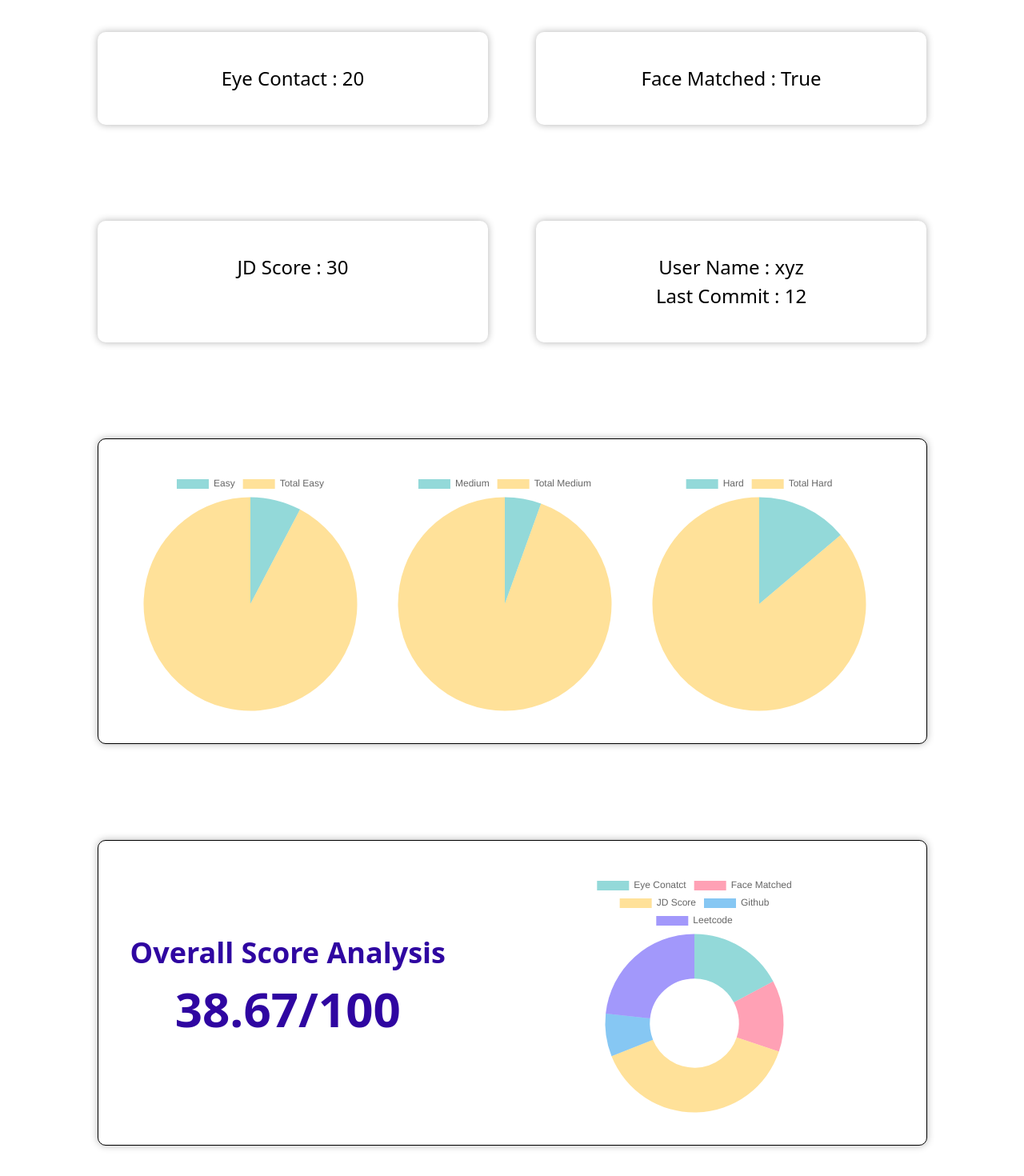
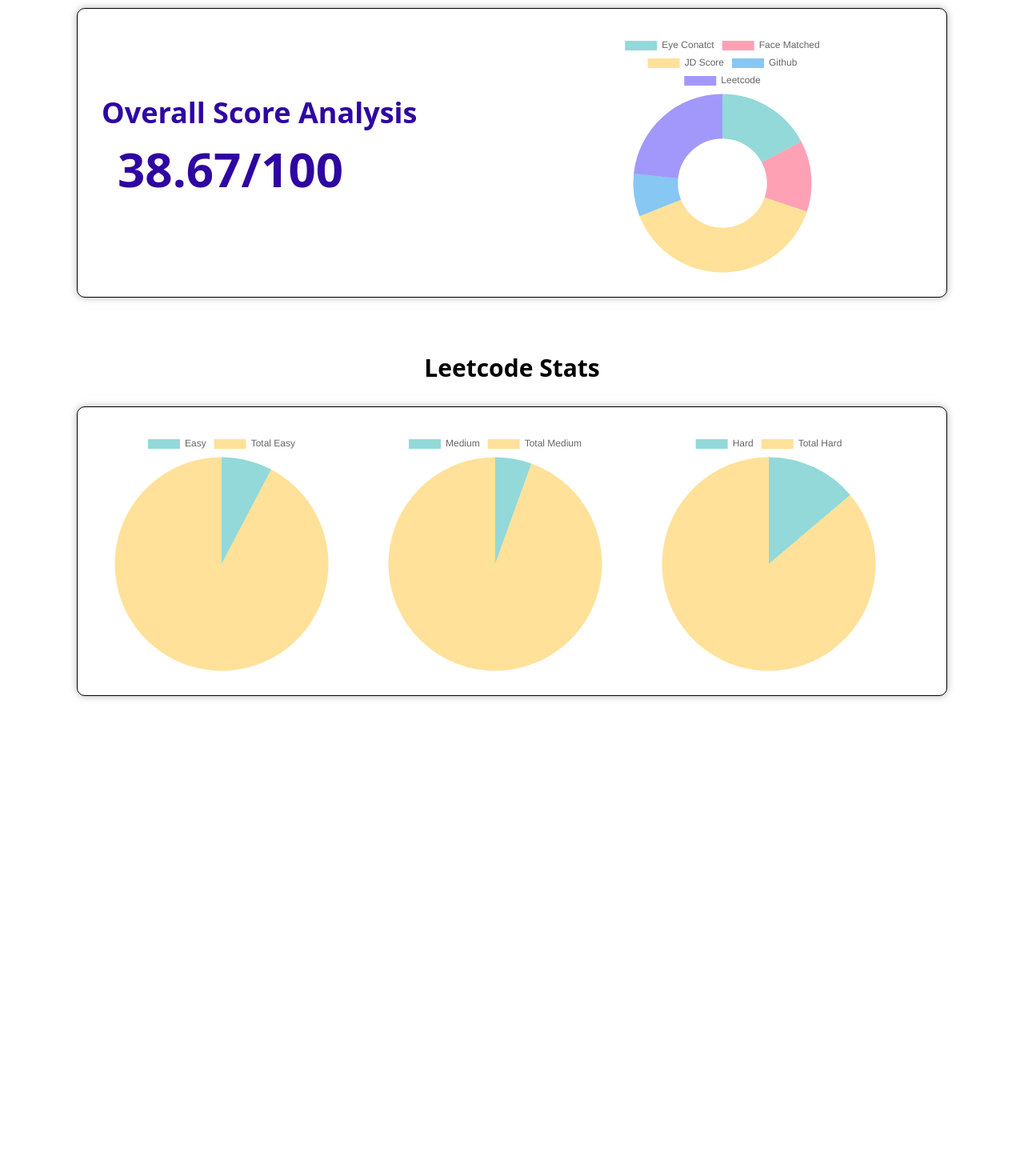
Before and after one commit to anilkumar-011/Digital-hiring-demo-platform, a React (Create React App) app in the folder frontend/: page /score in a window 1280 px wide. Shown: the part 140-1610 px from the top of the page at 80% size. After the commit the page ends 1040 px from the top, so only its background shows below. Built offline with nearby package versions, Linux system fonts and the light colour scheme.

Commit message:
score updated

```diff
--- a/frontend/src/components/sample.css
+++ b/frontend/src/components/sample.css
@@ -25,7 +25,7 @@
     font-size: 24px;
     display: flex;
     justify-content: center;
-    padding: 30px;
+    padding: 30px,30px,30px,30px;
 }
 .scoreMainConIn {
     text-align: center;
@@ -39,10 +39,9 @@
 .scoreMainConLeet{
     color: rgb(47, 6, 161);
     display: flex;
-    text-align: center;
     border-radius: 10px;
     margin: 30px;
-    padding: 40px;
+    padding: 30px;
     width: 85%;
     border-style: solid;
     border-width: 1px;
@@ -50,3 +49,6 @@
     background-color: white;
     box-shadow: 0px 0px 10px rgba(0, 0, 0, 0.3); /* Add box-shadow here */
 }
+.headLeet{
+    width: 100%;
+}
--- a/frontend/src/components/score.js
+++ b/frontend/src/components/score.js
@@ -99,27 +99,29 @@ const Score = () => {
   return (
     <div className="scoreMain">
         <div className="text-center text-3xl font-semibold mt-3">Score Summary</div>
+
         <div className="scoreMainCon">
-            <div className="scoreMainConIn">
-                <h1>Eye Contact : {response.eyecontact}</h1>
+
+        <div className="scoreMainConLeet pl-10">
+            <div className="my-auto">
+            <h1 className="text-4xl font-bold mb-15">Overall Score Analysis</h1>
+            <div className="p-5">
+            <h1 className="text-6xl font-bold mb-15"> {overallScore.toFixed(2)}/100 </h1>
             </div>
-            <div className="scoreMainConIn">
-                {response.face_matched? <h1>Face Matched : True</h1> : <h1>Face Matched : False</h1>}
+            </div>
+            <div className="chart-container ml-auto">
+                <Doughnut
+                    data={overallScoreData}
+                />
+
             </div>
         </div>
-        <div className="scoreMainCon">
-            <div className="scoreMainConIn">
-                <h1>JD Score : {response.jd_score}</h1>
-            </div>
-            <div className="scoreMainConIn">
-                <h1>User Name : {response.github.username}</h1>
-                <h1>Last Commit : {response.github["last commit"]}</h1>
-            </div>
-
         </div>
+        <h1 className="text-center  text-3xl font-bold mt-10 ">Leetcode Stats</h1>
         <div className="scoreMainCon">
 
         <div className="scoreMainConLeet">
+
             <div className="chart-container ml-auto">
 
                 <Pie
@@ -144,24 +146,27 @@ const Score = () => {
             </div>
         </div>
         </div>
-
-        <div className="scoreMainCon">
-
-        <div className="scoreMainConLeet">
-            <div className="my-auto">
-            <h1 className="text-4xl font-bold mb-15">Overall Score Analysis</h1>
-            <div className="p-5">
-            <h1 className="text-6xl font-bold mb-15"> {overallScore.toFixed(2)}/100 </h1>
+        {/* <div className="scoreMainCon">
+            <div className="scoreMainConIn">
+                <h1>Eye Contact : {response.eyecontact}</h1>
             </div>
-            </div>
-            <div className="chart-container ml-auto">
-                <Doughnut
-                    data={overallScoreData}
-                />
-
+            <div className="scoreMainConIn">
+                {response.face_matched? <h1>Face Matched : True</h1> : <h1>Face Matched : False</h1>}
             </div>
         </div>
-        </div>
+        <div className="scoreMainCon">
+            <div className="scoreMainConIn">
+                <h1>JD Score : {response.jd_score}</h1>
+            </div>
+            <div className="scoreMainConIn">
+                <h1>User Name : {response.github.username}</h1>
+                <h1>Last Commit : {response.github["last commit"]}</h1>
+            </div>
+
+        </div> */}
+
+
+
 
 
 
```
